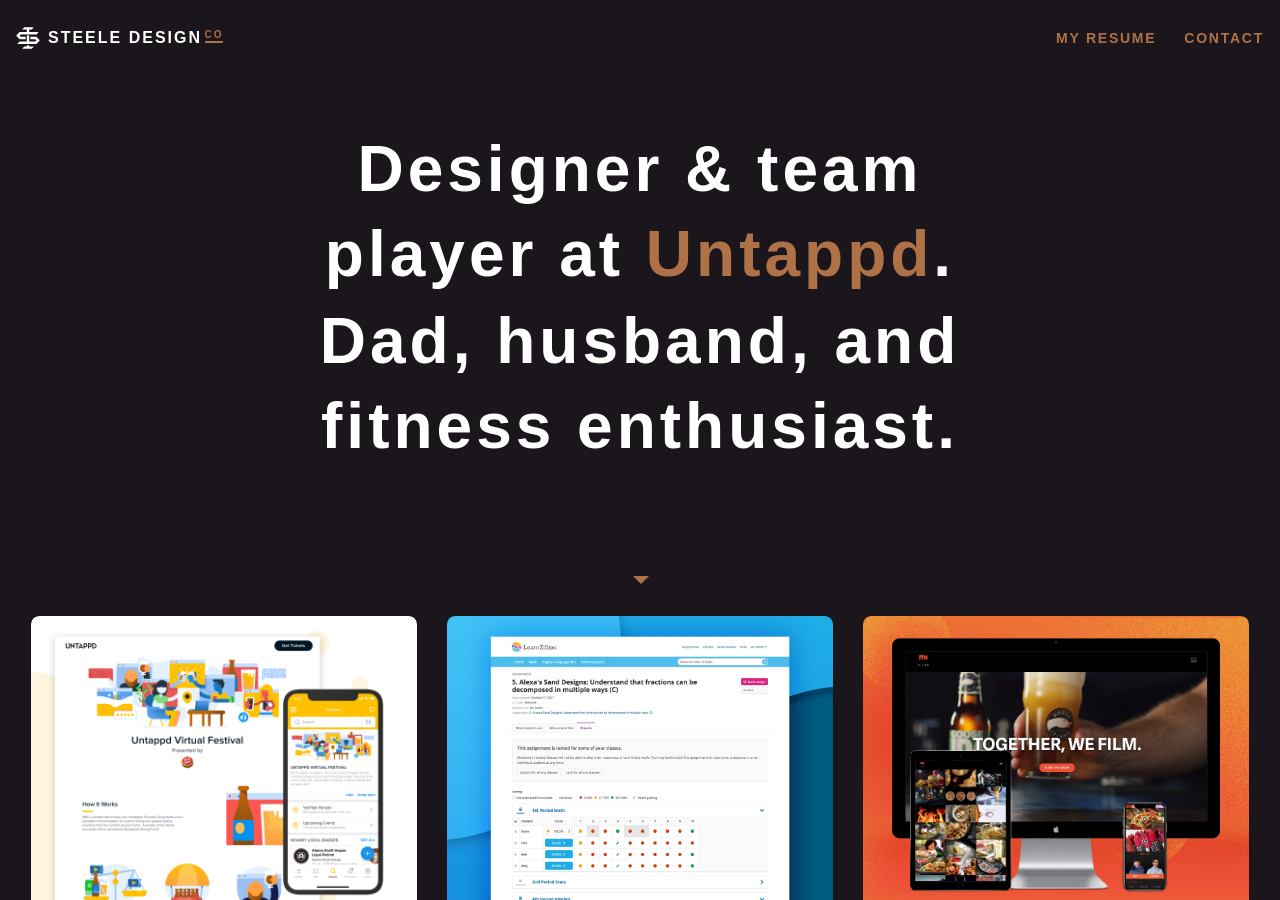
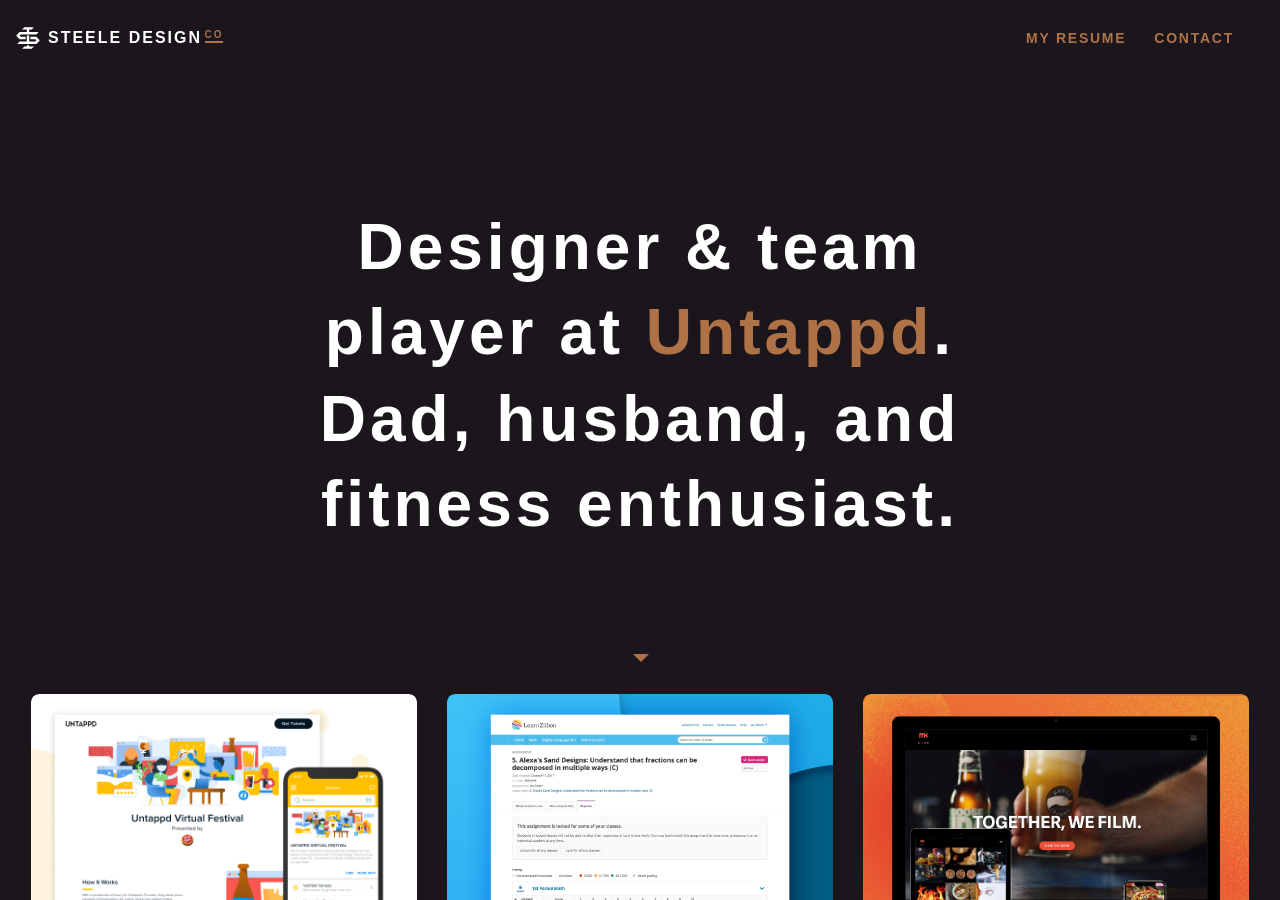
Before and after one commit to iansteele/iansteele, a Jekyll site: the page built from index.html, in a window 1280 px wide and 900 px high. Built offline with Jekyll 4.4.1, drawn with Linux system fonts in a browser that asks for light colours; some web fonts are replaced.

Commit message:
Made header sticky

```diff
--- a/_sass/_nav.scss
+++ b/_sass/_nav.scss
@@ -2,9 +2,11 @@ header {
 	align-items: center;
 	display: flex;
 	justify-content: space-between;
-	position: fixed;
+	padding: 1rem;
+	position: sticky;
 	text-align: center;
 	text-transform: uppercase;
+	top: 0;
 	width: 100%;
 	z-index: 10;
 }
@@ -19,7 +21,7 @@ footer {
 	color: $white;
 	display: flex;
 	fill: $white;
-	font-size: 1.25rem;
+	font-size: 1rem;
 	padding: .5rem 0;
 	text-align: center;
 
```
